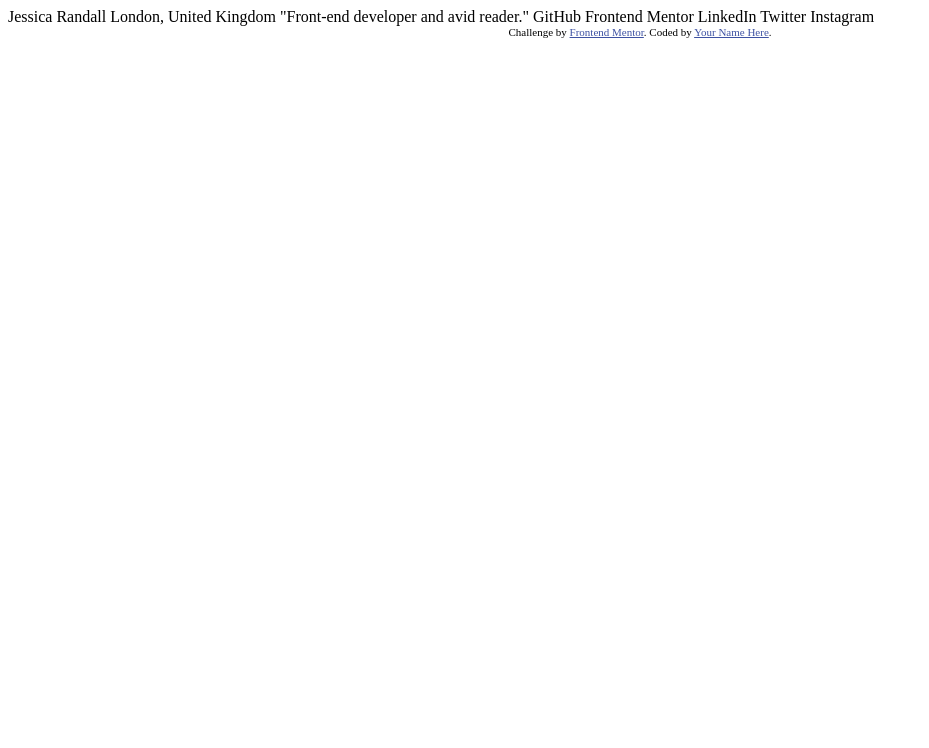
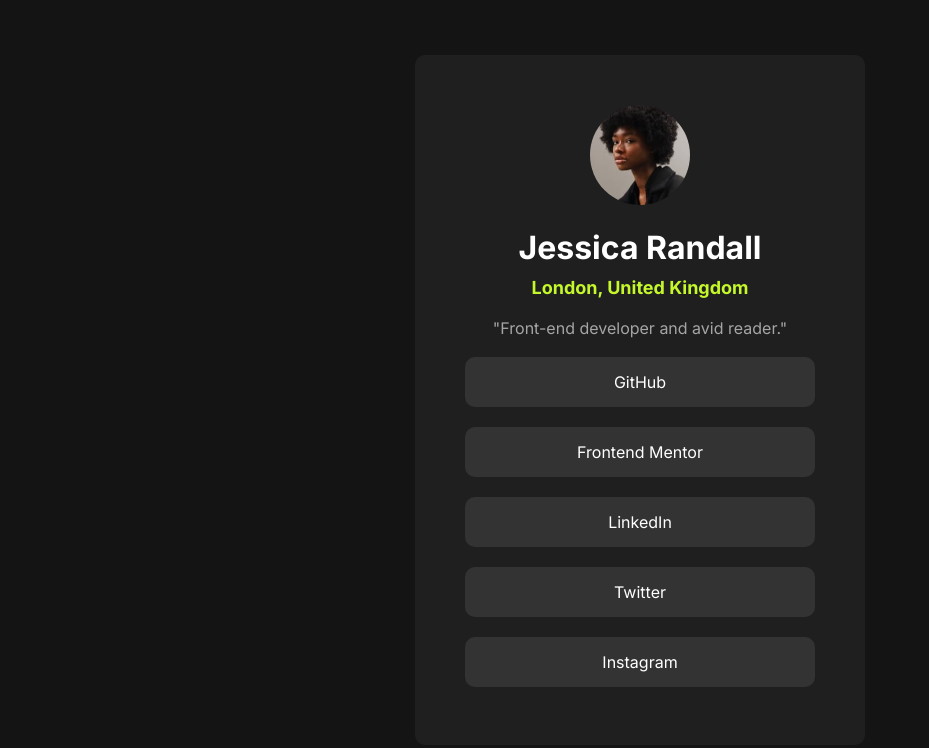
Before and after one commit to Ali-Nash/social, a plain HTML site: page index.html in a window 1280 px wide. Shown: the whole page, without its empty margins (0-929 px from the left). Drawn offline with Linux system fonts and the light colour scheme.

Commit message:
add index.html

```diff
--- a/index.html
+++ b/index.html
@@ -1,34 +1,34 @@
 <!DOCTYPE html>
 <html lang="en">
+
 <head>
-  <meta charset="UTF-8">
-  <meta name="viewport" content="width=device-width, initial-scale=1.0"> <!-- displays site properly based on user's device -->
+    <meta charset="UTF-8">
+    <meta name="viewport" content="width=device-width, initial-scale=1.0">
+    <link rel="stylesheet" href="main/style.css">
+    <link rel="stylesheet" href="main/notmalize.css">
+    <!-- font -->
+    <link rel="preconnect" href="https://fonts.googleapis.com">
+    <link rel="preconnect" href="https://fonts.gstatic.com" crossorigin>
+    <link href="https://fonts.googleapis.com/css2?family=Inter:wght@400;600;700&display=swap" rel="stylesheet">
+    <title>Document</title>
+</head>
 
-  <link rel="icon" type="image/png" sizes="32x32" href="./assets/images/favicon-32x32.png">
+<body>
+    <div class="page">
+        <div class="content">
+            <img src="../assets/images/avatar-jessica.jpeg" alt="#">
+            <h1>Jessica Randall</h1>
+            <h2>London, United Kingdom</h2>
+            <p>"Front-end developer and avid reader."</p>
+            <ul>
+                <li><a href="https://github.com/" target="_blank">GitHub</a></li>
+                <li><a href="https://www.frontendmentor.io/home" target="_blank">Frontend Mentor</a></li>
+                <li><a href="https://www.codewars.com/" target="_blank">LinkedIn</a></li>
+                <li><a href="https://twitter.com/?lang=ar" target="_blank">Twitter</a></li>
+                <li><a href="https://www.instagram.com/" target="_blank">Instagram</a></li>
+            </ul>
+        </div>
+    </div>
+</body>
 
-  <title>Frontend Mentor | Social links profile</title>
-
-  <!-- Feel free to remove these styles or customise in your own stylesheet 👍 -->
-  <style>
-    .attribution { font-size: 11px; text-align: center; }
-    .attribution a { color: hsl(228, 45%, 44%); }
-  </style>
-</head>
-<body>
-
-  Jessica Randall
-  London, United Kingdom
-  "Front-end developer and avid reader."
-
-  GitHub
-  Frontend Mentor
-  LinkedIn
-  Twitter
-  Instagram
-
-  <div class="attribution">
-    Challenge by <a href="https://www.frontendmentor.io?ref=challenge" target="_blank">Frontend Mentor</a>.
-    Coded by <a href="#">Your Name Here</a>.
-  </div>
-</body>
 </html>
```
